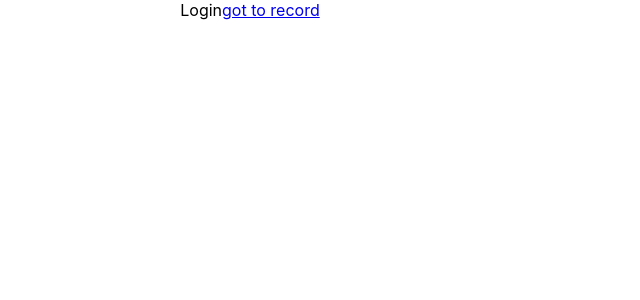
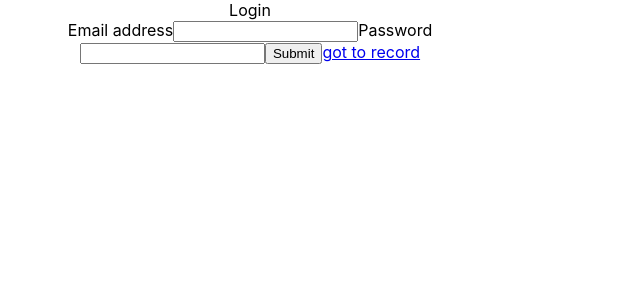
Before and after one commit to mstuartf/cypress-magic, a React (Create React App) app in the folder src/react-extension/: page /login in a window 1280 px wide. Shown: the top 300 px of the page, without its empty margins (0-640 px from the left). Built offline with nearby package versions, Linux system fonts and the light colour scheme.

Commit message:
fake login

```diff
--- a/src/react-extension/src/components/Login.tsx
+++ b/src/react-extension/src/components/Login.tsx
@@ -1,10 +1,71 @@
-import React from "react";
+import React, { useState } from "react";
 import { Link } from "react-router-dom";
 
+const _fetch = (url: string, config: RequestInit): Response => {
+  const { emailAddress, password } = JSON.parse(config.body as string);
+  return new Promise((resolve, reject) => {
+    setTimeout(() => {
+      if (emailAddress === "test@mike.com") {
+        resolve({
+          json: () => {
+            return new Promise((res, rej) => {
+              res({
+                email_address: emailAddress,
+                client_id: "b7483b7f-bb53-4190-b9c9-8f01dbd29590",
+                token: "ABC!@£",
+              });
+            });
+          },
+        });
+      } else {
+        reject("invalid credentials");
+      }
+    }, 2000);
+  }) as unknown as Response;
+};
+
+const loginRequest = async (emailAddress: string, password: string) => {
+  const response = await _fetch("todo: login url", {
+    method: "POST",
+    body: JSON.stringify({ emailAddress, password }),
+  });
+  const body = await response.json();
+  return body;
+};
+
 const Login = () => {
+  const [emailAddress, setEmailAddress] = useState<string>("");
+  const [password, setPassword] = useState<string>("");
+  const [isLoading, setIsLoading] = useState(false);
+
+  const login = async () => {
+    setIsLoading(true);
+    const res = await loginRequest(emailAddress, password);
+    setIsLoading(false);
+  };
   return (
     <div>
-      Login
+      <div>Login</div>
+      <label>
+        Email address
+        <input
+          disabled={isLoading}
+          value={emailAddress}
+          onChange={({ target: { value } }) => setEmailAddress(value)}
+        />
+      </label>
+      <label>
+        Password
+        <input
+          disabled={isLoading}
+          type="password"
+          value={password}
+          onChange={({ target: { value } }) => setPassword(value)}
+        />
+      </label>
+      <button disabled={isLoading} onClick={login}>
+        Submit
+      </button>
       <Link to="/record">got to record</Link>
     </div>
   );
```
